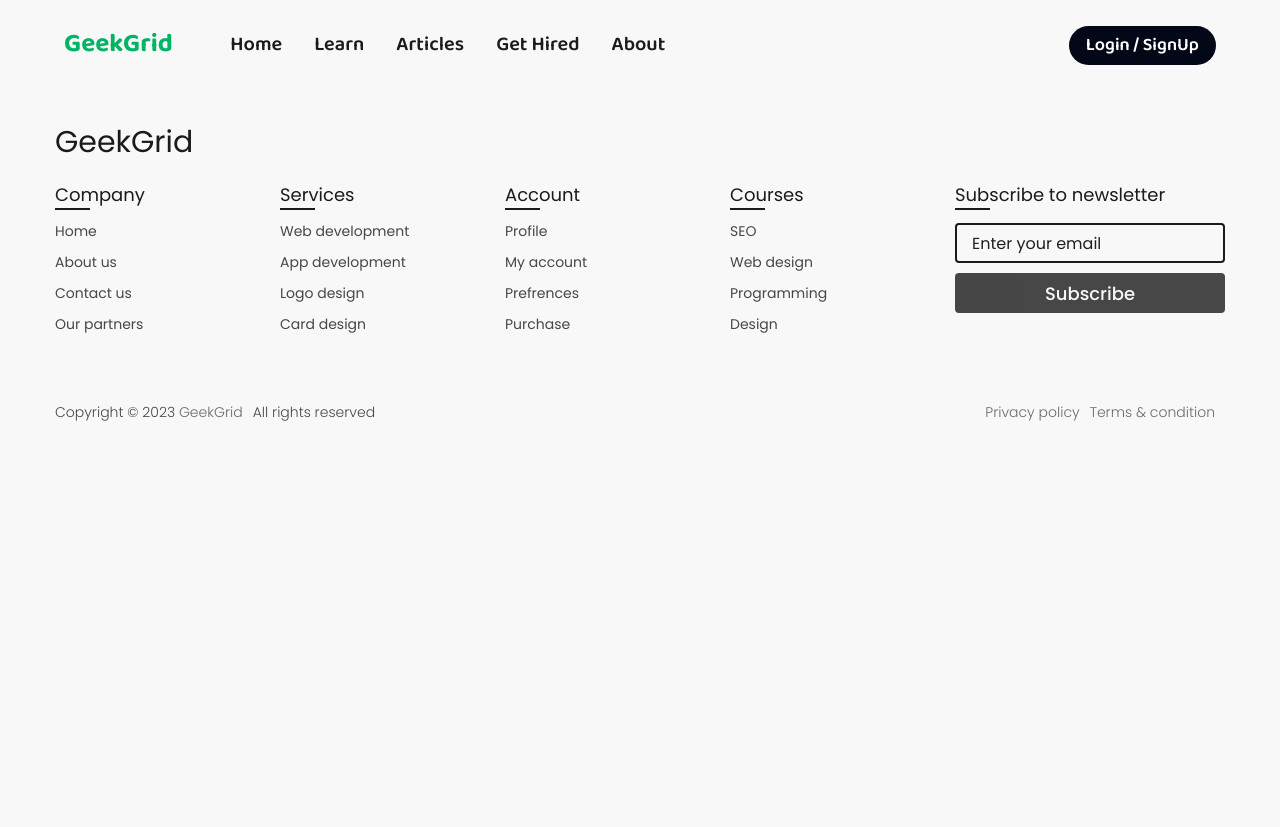
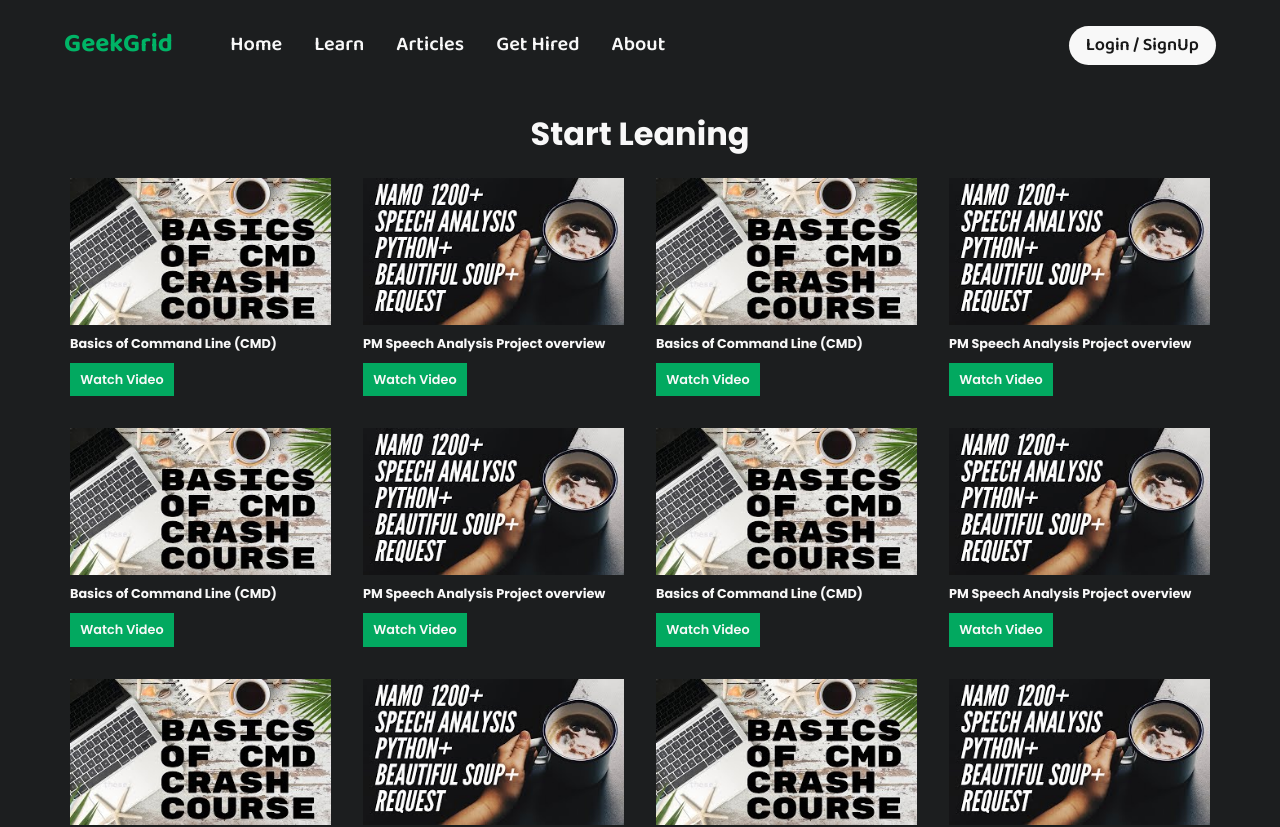
Before and after one commit to ashish12501/GeekGrid, a React (Create React App) app: page /learn in a window 1280 px wide. Shown: the top 827 px of the page. Before the commit the page ends 800 px from the top, so only its background shows below. Built offline with nearby package versions, Linux system fonts and the light colour scheme; a web font is replaced by a local one.

Commit message:
work in Learn page

```diff
--- a/src/App.js
+++ b/src/App.js
@@ -19,14 +19,14 @@ function App() {
         <Navbar />
         <Routes>
           <Route path='/' element={<Home />} />
-          <Route path='/learn' element={<learn />} />
+          {/* <Route path='/learn' element={<learn />} /> */}
           <Route path='/contacts' element={<Contact />} />
           <Route path='/signin' element={<Signin />} />
           <Route path='/signup' element={<Signup />} />
           <Route path='/articles' element={<Articles />} />
           <Route path='/admin' element={<AddData />} />
           <Route path='/streamer/:id' element={<VideoPlayerPage />} />
-          <Route path="/courses" element={<VideoListPage />} />
+          <Route path="/learn" element={<VideoListPage />} />
         </Routes>
         <Footer />
       </Router>
--- a/src/assets/videosList.js
+++ b/src/assets/videosList.js
@@ -12,5 +12,66 @@ export const VideoList = [
         image: require('../assets/images/Namo.jpg'),
         embedLink: '<iframe width="560" height="315" src="https://www.youtube.com/embed/WIOVqO8xqts?si=ZOfTn4kKGUkVuU86" title="YouTube video player" frameborder="0" allow="accelerometer; autoplay; clipboard-write; encrypted-media; gyroscope; picture-in-picture; web-share" allowfullscreen></iframe>',
     },
+
+
+
+
+
+    {
+        id: '3',
+        name: 'Basics of Command Line (CMD)',
+        image: require('../assets/images/CMD.jpg'),
+        embedLink: "https://www.youtube.com/embed/QZ71hx19qcg?si=4dmdcRYWxdo1HSIc"
+    },
+    {
+        id: '4',
+        name: 'PM Speech Analysis Project overview',
+        image: require('../assets/images/Namo.jpg'),
+        embedLink: '<iframe width="560" height="315" src="https://www.youtube.com/embed/WIOVqO8xqts?si=ZOfTn4kKGUkVuU86" title="YouTube video player" frameborder="0" allow="accelerometer; autoplay; clipboard-write; encrypted-media; gyroscope; picture-in-picture; web-share" allowfullscreen></iframe>',
+    }, {
+        id: '5',
+        name: 'Basics of Command Line (CMD)',
+        image: require('../assets/images/CMD.jpg'),
+        embedLink: "https://www.youtube.com/embed/QZ71hx19qcg?si=4dmdcRYWxdo1HSIc"
+    },
+    {
+        id: '6',
+        name: 'PM Speech Analysis Project overview',
+        image: require('../assets/images/Namo.jpg'),
+        embedLink: '<iframe width="560" height="315" src="https://www.youtube.com/embed/WIOVqO8xqts?si=ZOfTn4kKGUkVuU86" title="YouTube video player" frameborder="0" allow="accelerometer; autoplay; clipboard-write; encrypted-media; gyroscope; picture-in-picture; web-share" allowfullscreen></iframe>',
+    }, {
+        id: '7',
+        name: 'Basics of Command Line (CMD)',
+        image: require('../assets/images/CMD.jpg'),
+        embedLink: "https://www.youtube.com/embed/QZ71hx19qcg?si=4dmdcRYWxdo1HSIc"
+    },
+    {
+        id: '8',
+        name: 'PM Speech Analysis Project overview',
+        image: require('../assets/images/Namo.jpg'),
+        embedLink: '<iframe width="560" height="315" src="https://www.youtube.com/embed/WIOVqO8xqts?si=ZOfTn4kKGUkVuU86" title="YouTube video player" frameborder="0" allow="accelerometer; autoplay; clipboard-write; encrypted-media; gyroscope; picture-in-picture; web-share" allowfullscreen></iframe>',
+    }, {
+        id: '9',
+        name: 'Basics of Command Line (CMD)',
+        image: require('../assets/images/CMD.jpg'),
+        embedLink: "https://www.youtube.com/embed/QZ71hx19qcg?si=4dmdcRYWxdo1HSIc"
+    },
+    {
+        id: '10',
+        name: 'PM Speech Analysis Project overview',
+        image: require('../assets/images/Namo.jpg'),
+        embedLink: '<iframe width="560" height="315" src="https://www.youtube.com/embed/WIOVqO8xqts?si=ZOfTn4kKGUkVuU86" title="YouTube video player" frameborder="0" allow="accelerometer; autoplay; clipboard-write; encrypted-media; gyroscope; picture-in-picture; web-share" allowfullscreen></iframe>',
+    }, {
+        id: '11',
+        name: 'Basics of Command Line (CMD)',
+        image: require('../assets/images/CMD.jpg'),
+        embedLink: "https://www.youtube.com/embed/QZ71hx19qcg?si=4dmdcRYWxdo1HSIc"
+    },
+    {
+        id: '12',
+        name: 'PM Speech Analysis Project overview',
+        image: require('../assets/images/Namo.jpg'),
+        embedLink: '<iframe width="560" height="315" src="https://www.youtube.com/embed/WIOVqO8xqts?si=ZOfTn4kKGUkVuU86" title="YouTube video player" frameborder="0" allow="accelerometer; autoplay; clipboard-write; encrypted-media; gyroscope; picture-in-picture; web-share" allowfullscreen></iframe>',
+    },
     // Add more video objects as needed
 ];
--- a/src/pages/Articles/article.css
+++ b/src/pages/Articles/article.css
@@ -1,60 +1,66 @@
-.parent-article{
+.parent-article {
     display: flex;
     flex-direction: row;
 }
-.left-article{
+
+.left-article {
     display: flex;
     flex-direction: column;
     width: 60vw;
     text-align: left;
     margin-left: 80px;
     margin-top: 40px;
+}
 
-
-
-}
-.left-article .article-box h3{
+.left-article .article-box h3 {
     font-size: 25px;
     margin-bottom: 5px;
     color: var(--primary-text);
 
 }
-.left-article .article-box p{
+
+.left-article .article-box p {
     margin-bottom: 5px;
-    color:var(--primary-text) ;
+    color: var(--primary-text);
 }
-.left-article .article-box button{
+
+.left-article .article-box button {
 
     width: 9vw;
     padding: 8px 0px 8px 0px;
     border: none;
     background-color: var(--button-bg);
     color: var(--button-text);
-    font-weight:500;
+    font-weight: 500;
 }
-.right-article{
+
+.right-article {
     display: flex;
     flex-direction: column;
     margin-top: 40px;
     width: fit-content;
-    text-align:left ;
-    margin-left:100px;
+    text-align: left;
+    margin-left: 100px;
     color: var(--primary-text);
 }
-.right-article h3{
+
+.right-article h3 {
     font-size: 25px;
     margin-bottom: 5px;
     padding-top: 25px;
 
 }
-.right-article .paragraph{
+
+.right-article .paragraph {
     margin-bottom: 5px;
-    font-weight:600;
+    font-weight: 600;
 
 }
-.right-article .paragraph-2{
+
+.right-article .paragraph-2 {
     color: grey;
 }
-.article-box{
+
+.article-box {
     padding: 25px 0;
 }
--- /dev/null
+++ b/src/pages/VideoCourses/VideoListPage.css
@@ -0,0 +1,67 @@
+.ListPage {
+    margin: auto 0;
+    padding: 0px 70px 50px 70px;
+    color: var(--primary-text);
+}
+
+.ListPage h1 {
+    color: var(--primary-text);
+    margin: 20px 0;
+}
+
+.ListPage .videos {
+    display: grid;
+    gap: 2rem;
+    grid-template-columns: repeat(4, 1fr);
+
+}
+
+@media (max-width: 1179px) {
+    .ListPage .videos {
+        grid-template-columns: repeat(3, 1fr);
+
+    }
+}
+
+@media (max-width: 768px) {
+    .ListPage .videos {
+        grid-template-columns: repeat(2, 1fr);
+
+    }
+}
+
+@media (max-width: 500px) {
+    .ListPage .videos {
+        grid-template-columns: repeat(1, 1fr);
+
+    }
+}
+
+.ListPage .videos .video-card {
+    display: flex;
+    flex-direction: column;
+    align-items: flex-start;
+    justify-content: space-between;
+}
+
+.ListPage .videos .video-card img {
+    width: 100%;
+}
+
+.ListPage .videos .video-card h3 {
+    margin-top: 10px;
+    font-size: 1vw;
+    display: flex;
+    text-align: left;
+    color: var(--primary-text);
+}
+
+.ListPage .videos .video-card .video-button {
+    margin-top: 10px;
+    background-color: var(--button-bg);
+    color: var(--button-text);
+    padding: 0.6vw 0.8vw;
+    text-decoration: none;
+    font-size: 1vw;
+    font-weight: 600;
+}
--- a/src/pages/VideoCourses/VideoListPage.js
+++ b/src/pages/VideoCourses/VideoListPage.js
@@ -1,20 +1,23 @@
 import React from 'react';
 import { Link } from 'react-router-dom'; // For navigation
+import './VideoListPage.css'
 
 // Import video data from videosList.js
 import { VideoList } from '../../assets/videosList';
 
 export const VideoListPage = () => {
     return (
-        <div>
-            <h1>Video List Page</h1>
-            {VideoList.map((video) => (
-                <div key={video.id} className="video-card">
-                    <img src={video.image} alt={video.name} />
-                    <h2>{video.name}</h2>
-                    <Link to={`/streamer/${video.id}`}>Watch Video</Link>
-                </div>
-            ))}
+        <div className='ListPage'>
+            <h1>Start Leaning</h1>
+            <div className='videos'>
+                {VideoList.map((video) => (
+                    <div key={video.id} className="video-card">
+                        <img src={video.image} alt={video.name} />
+                        <h3>{video.name}</h3>
+                        <Link className='video-button' to={`/streamer/${video.id}`}>Watch Video</Link>
+                    </div>
+                ))}
+            </div>
         </div>
     );
 };
--- a/src/variables.css
+++ b/src/variables.css
@@ -15,7 +15,7 @@
     /* Comment Out The below variables to check in light thenme */
     /* Comment Out The below variables to check in light thenme */
 
-    /* --primary-bg: #1C1E1F;
+    --primary-bg: #1C1E1F;
     --primary-text: #f8f8f8;
     --secondary-text: #181818;
     --secondary-bg: #f8f8f8;
@@ -25,11 +25,11 @@
     --gradient-green1: #00c570;
     --gradient-yellow1: #F4CE44;
     --gradient-yellow2: #ddd1a4;
-    --box-shadow: #272727; */
+    --box-shadow: #272727;
 
     /* variable for button */
-    --button-bg:#02A960;
-    --button-text:#f8f8f8;
+    --button-bg: #02A960;
+    --button-text: #f8f8f8;
 
 
 }
```
